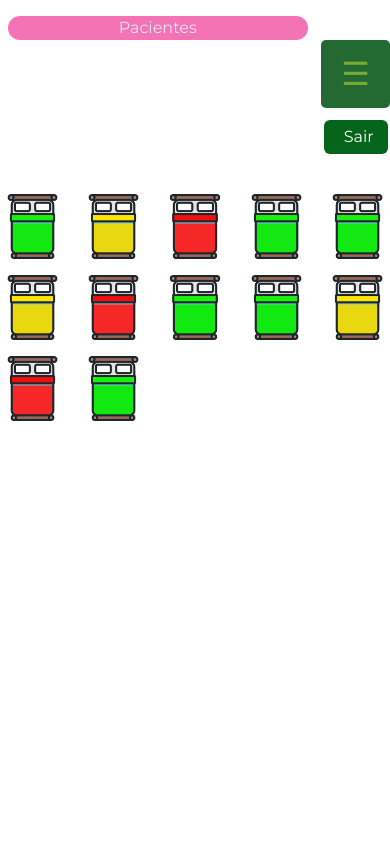
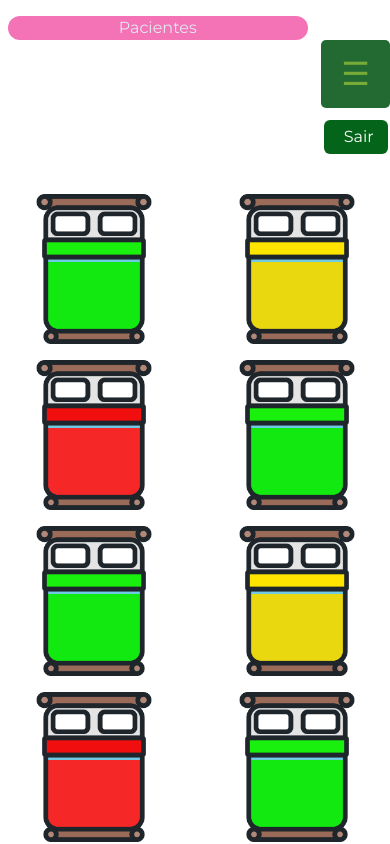
Before and after one commit to Kayk-Rios/Decubtech-Front-End, a Next.js app: page /layout/paciente in a window 390 px wide. Shown: the top 844 px of the page. Built offline with nearby package versions, Linux system fonts and the light colour scheme.

Commit message:
style:gridBed

```diff
--- a/src/components/Ui/Camas.tsx
+++ b/src/components/Ui/Camas.tsx
@@ -13,7 +13,7 @@ export default function ImagePosicoes() {
   const listaCamas = ListaCamas;
 
   return (
-    <div className="grid grid-cols-5 gap-4">
+    <div className="grid grid-cols-2 sm:grid-cols-3 md:grid-cols-4 lg:grid-cols-4 xl:grid-cols-5 gap-4">
       {listaCamas.map((posicao) => (
         <div key={posicao.id} className="flex justify-evenly">
           <Image
```
